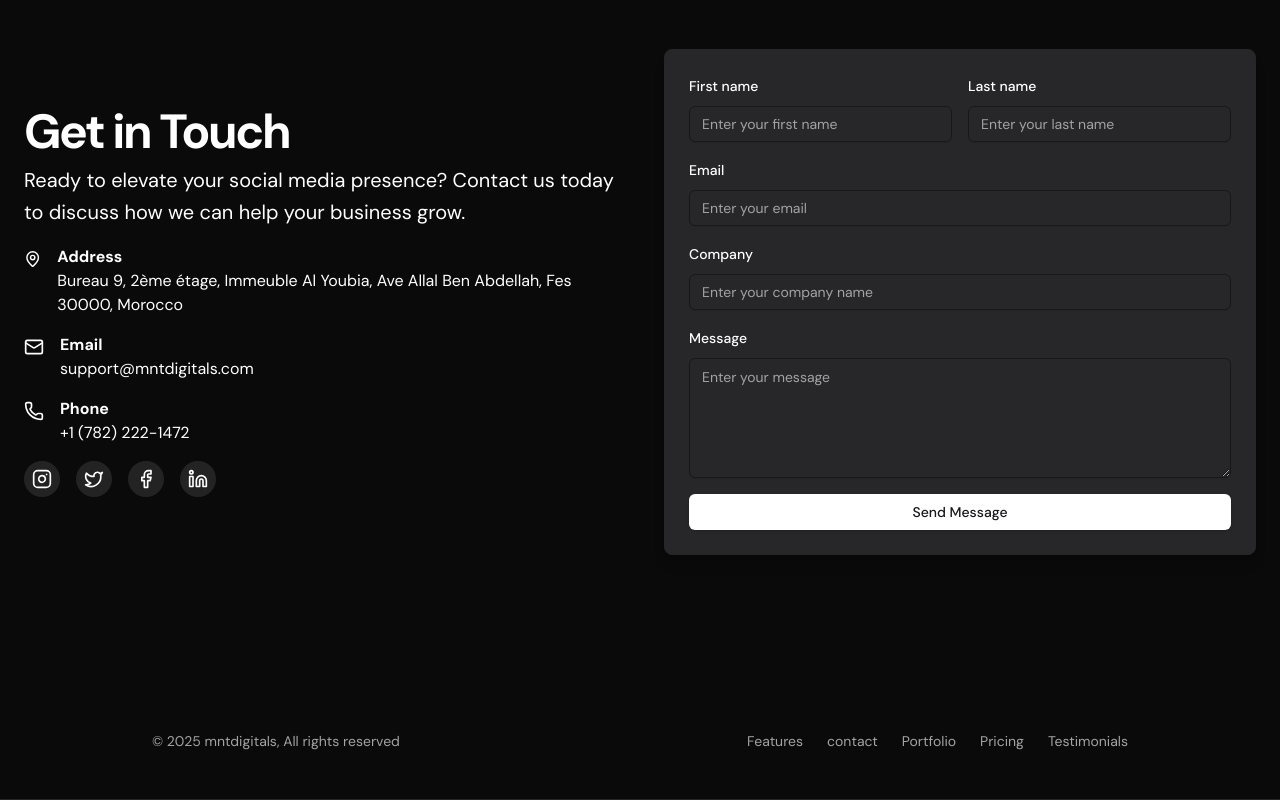
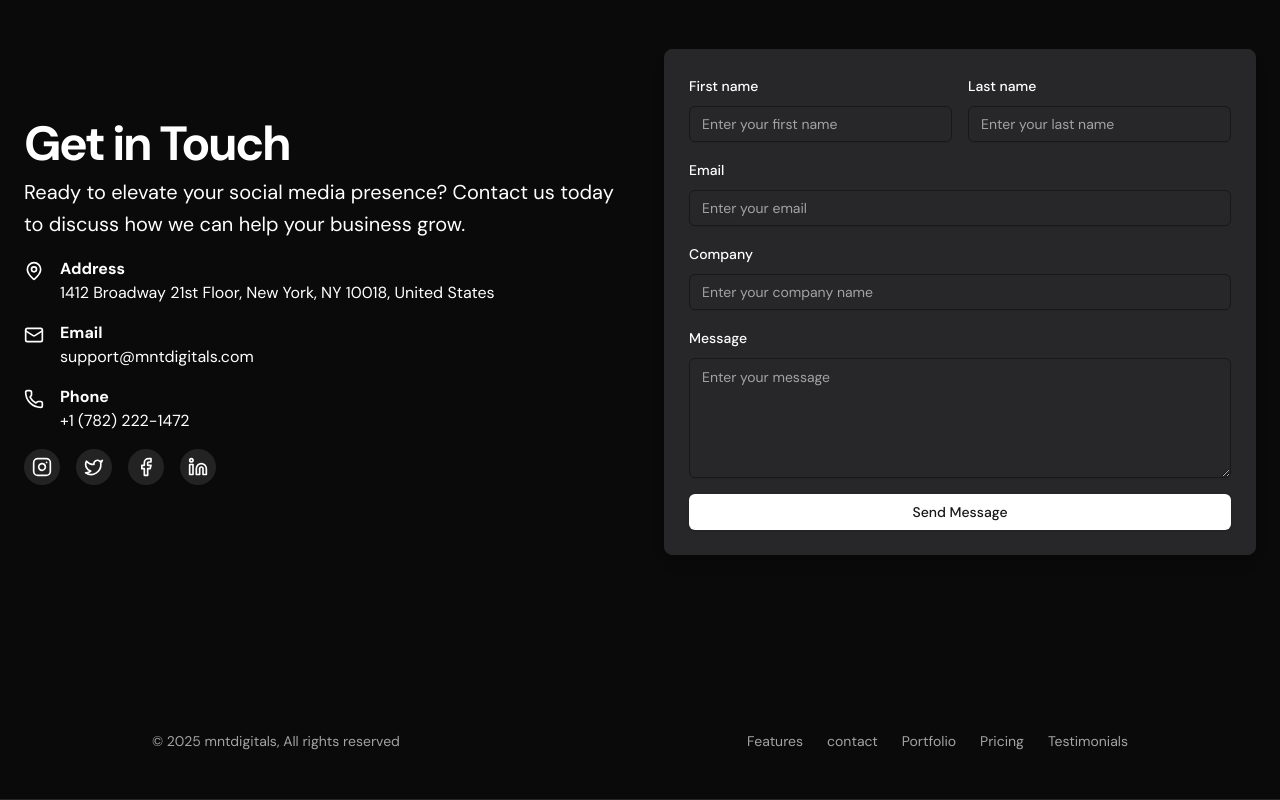
Before and after one commit to adnaneIIIII/mntdigi, a Next.js app: page / in a window 1280 px wide. Shown: the part 3654-4454 px from the top of the page. Built offline with nearby package versions, Linux system fonts and the light colour scheme; no server answers.

Commit message:
Initial mntsss

```diff
--- a/components/_home/contact.tsx
+++ b/components/_home/contact.tsx
@@ -39,8 +39,7 @@ export default function Contact() {
                   <div>
                     <h3 className="font-bold">Address</h3>
                     <p className="">
-                      Bureau 9, 2ème étage, Immeuble Al Youbia, Ave Allal Ben
-                      Abdellah, Fes 30000, Morocco
+                     1412 Broadway 21st Floor, New York, NY 10018, United States
                     </p>
                   </div>
                 </div>
```
